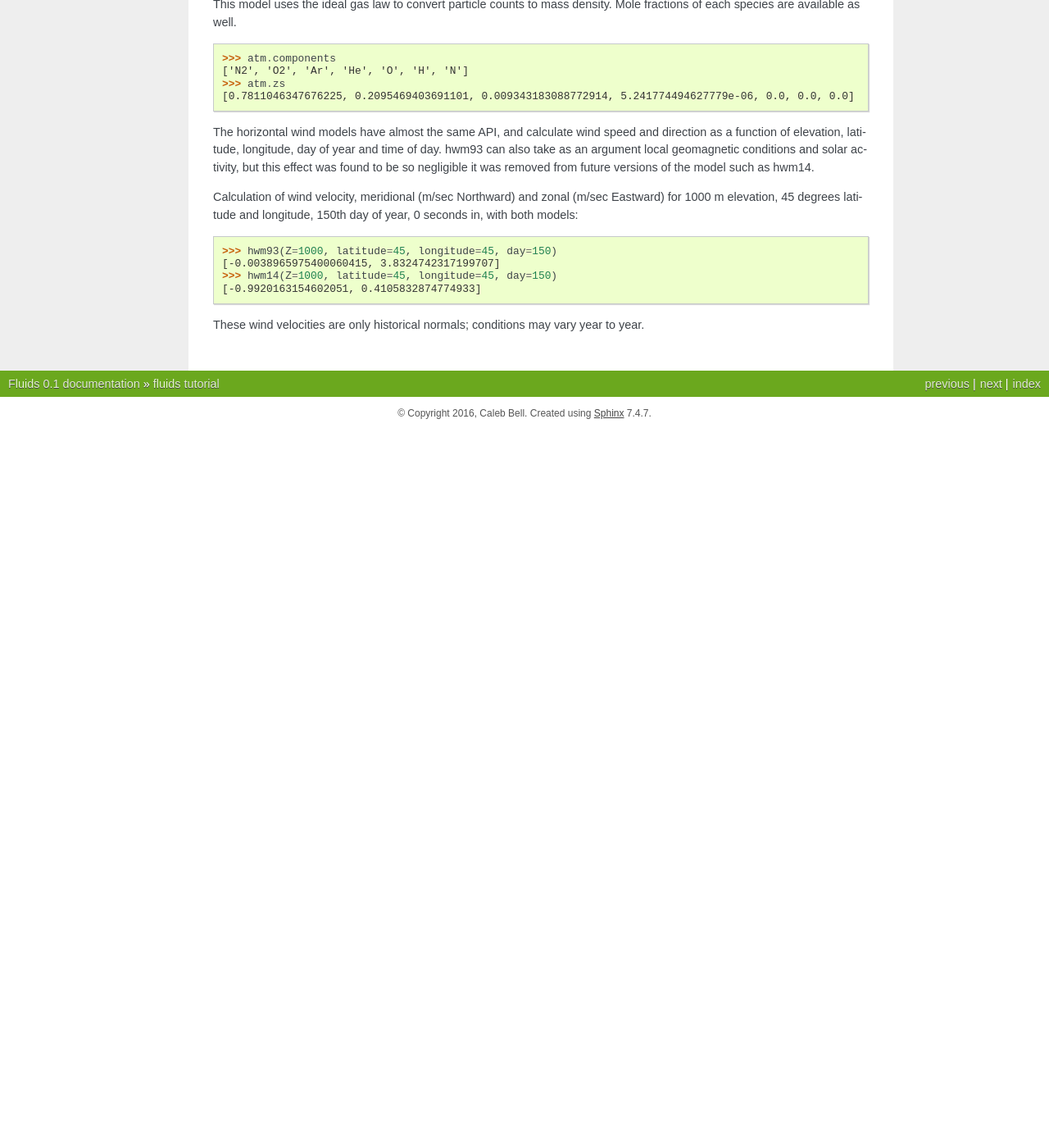
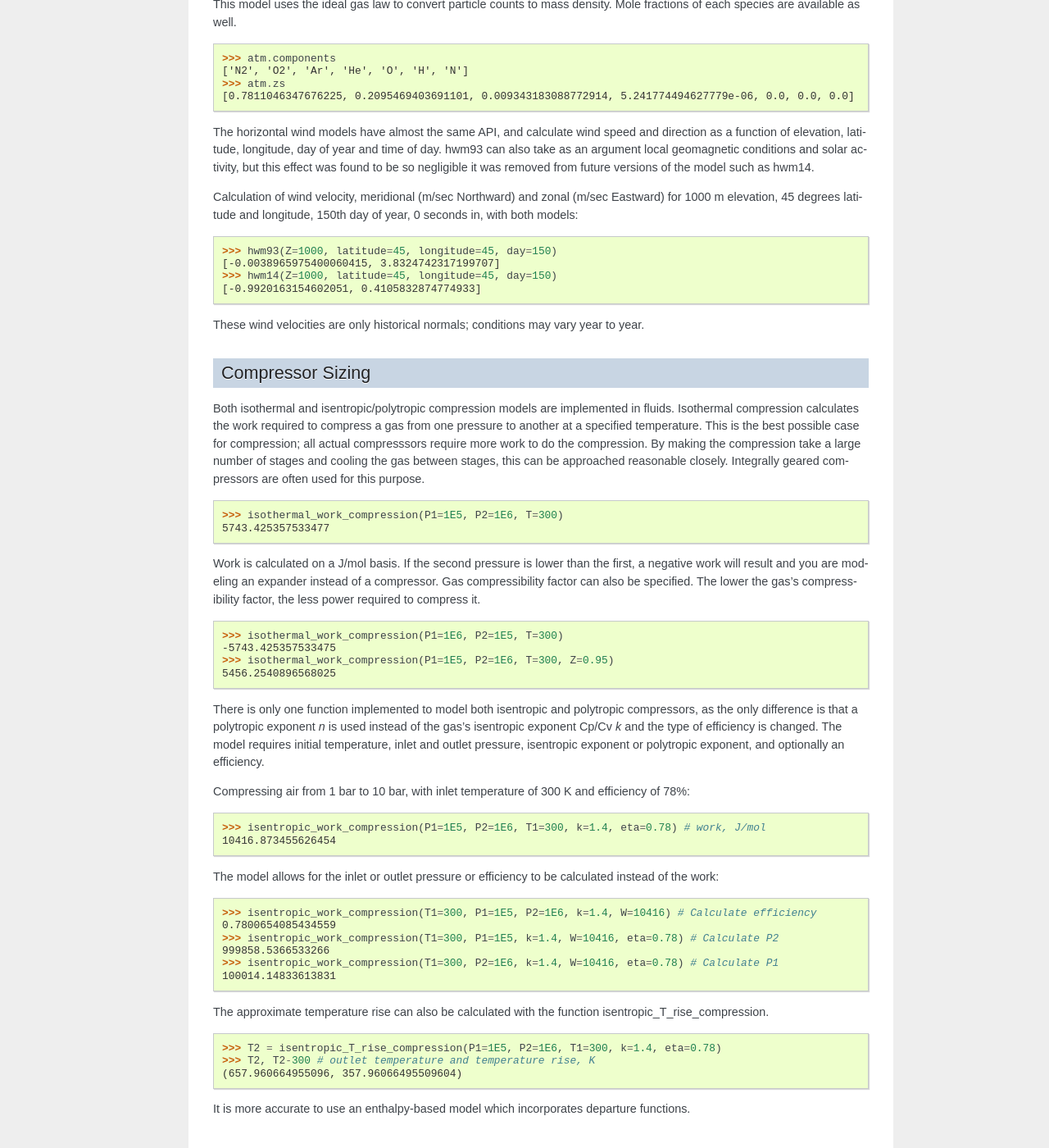
Before and after one commit to CalebBell/fluids, a Sphinx documentation site: the page built from docs/tutorial.rst, in a window 1280 px wide and 1400 px high, scrolled down 3271 px. Shown: the whole window at 82% size. Built offline with Sphinx 7.4.7, drawn with Linux system fonts in a browser that asks for light colours; pages that are not in the unit, such as notebooks, are missing from menus; before the commit the page ends 3795 px from its top, so only the background shows below that.

Commit message:
Begin to write the tutorial for fluids.compressible

```diff
--- a/docs/tutorial.rst
+++ b/docs/tutorial.rst
@@ -55,7 +55,6 @@ then requested is returned:
 >>> NPS, Di, Do, t = nearest_pipe(Di=0.5)
 >>> Di
 0.57504
-
 
 Tank Geometry
 -------------
@@ -143,7 +142,7 @@ only a crude approximation.
 
 Conditions 5 km into the air:
 
->>> atm = ATMOSPHERE_1976(5000)
+>>> atm = ATMOSPHERE_1976(Z=5000)
 >>> atm.T, atm.P, atm.rho
 (255.67554322180348, 54048.28614576141, 0.7364284207799743)
 
@@ -211,3 +210,59 @@ of year, 0 seconds in, with both models:
 
 These wind velocities are only historical normals; conditions may vary year to
 year.
+
+
+Compressor Sizing
+-----------------
+Both isothermal and isentropic/polytropic compression models are implemented in
+fluids. Isothermal compression calculates the work required to compress a gas from
+one pressure to another at a specified temperature. This is the best possible case
+for compression; all actual compresssors require more work to do the compression.
+By making the compression take a large number of stages and cooling the gas
+between stages, this can be approached reasonable closely. Integrally
+geared compressors are often used for this purpose.
+
+>>> isothermal_work_compression(P1=1E5, P2=1E6, T=300)
+5743.425357533477
+
+Work is calculated on a J/mol basis. If the second pressure is lower than the
+first, a negative work will result and you are modeling an expander instead
+of a compressor. Gas compressibility factor can also be specified. The lower
+the gas's compressibility factor, the less power required to compress it.
+
+>>> isothermal_work_compression(P1=1E6, P2=1E5, T=300)
+-5743.425357533475
+>>> isothermal_work_compression(P1=1E5, P2=1E6, T=300, Z=0.95)
+5456.2540896568025
+
+There is only one function implemented to model both isentropic and polytropic
+compressors, as the only difference is that a polytropic exponent `n` is used
+instead of the gas's isentropic exponent Cp/Cv `k` and the type of efficiency
+is changed. The model requires initial temperature, inlet and outlet pressure,
+isentropic exponent or polytropic exponent, and optionally an efficiency.
+
+Compressing air from 1 bar to 10 bar, with inlet temperature of 300 K and
+efficiency of 78%:
+
+>>> isentropic_work_compression(P1=1E5, P2=1E6, T1=300, k=1.4, eta=0.78) # work, J/mol
+10416.873455626454
+
+The model allows for the inlet or outlet pressure or efficiency to be calculated
+instead of the work:
+
+>>> isentropic_work_compression(T1=300, P1=1E5, P2=1E6, k=1.4, W=10416) # Calculate efficiency
+0.7800654085434559
+>>> isentropic_work_compression(T1=300, P1=1E5, k=1.4, W=10416, eta=0.78) # Calculate P2
+999858.5366533266
+>>> isentropic_work_compression(T1=300, P2=1E6, k=1.4, W=10416, eta=0.78) # Calculate P1
+100014.14833613831
+
+The approximate temperature rise can also be calculated with the function
+isentropic_T_rise_compression.
+
+>>> T2 = isentropic_T_rise_compression(P1=1E5, P2=1E6, T1=300, k=1.4, eta=0.78)
+>>> T2, T2-300 # outlet temperature and temperature rise, K
+(657.960664955096, 357.96066495509604)
+
+It is more accurate to use an enthalpy-based model which incorporates departure
+functions.
```
Also changed, not shown: 1 other file.
